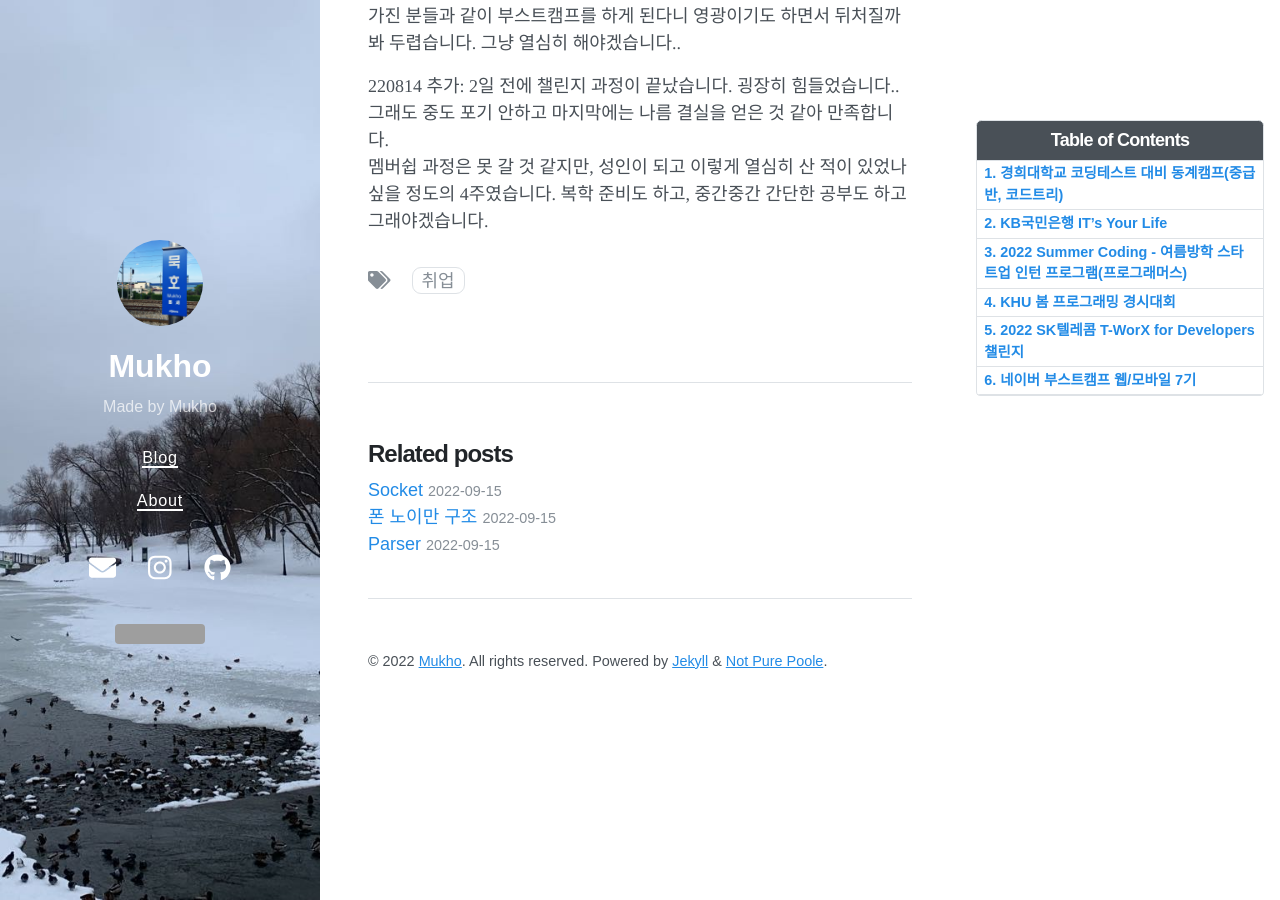
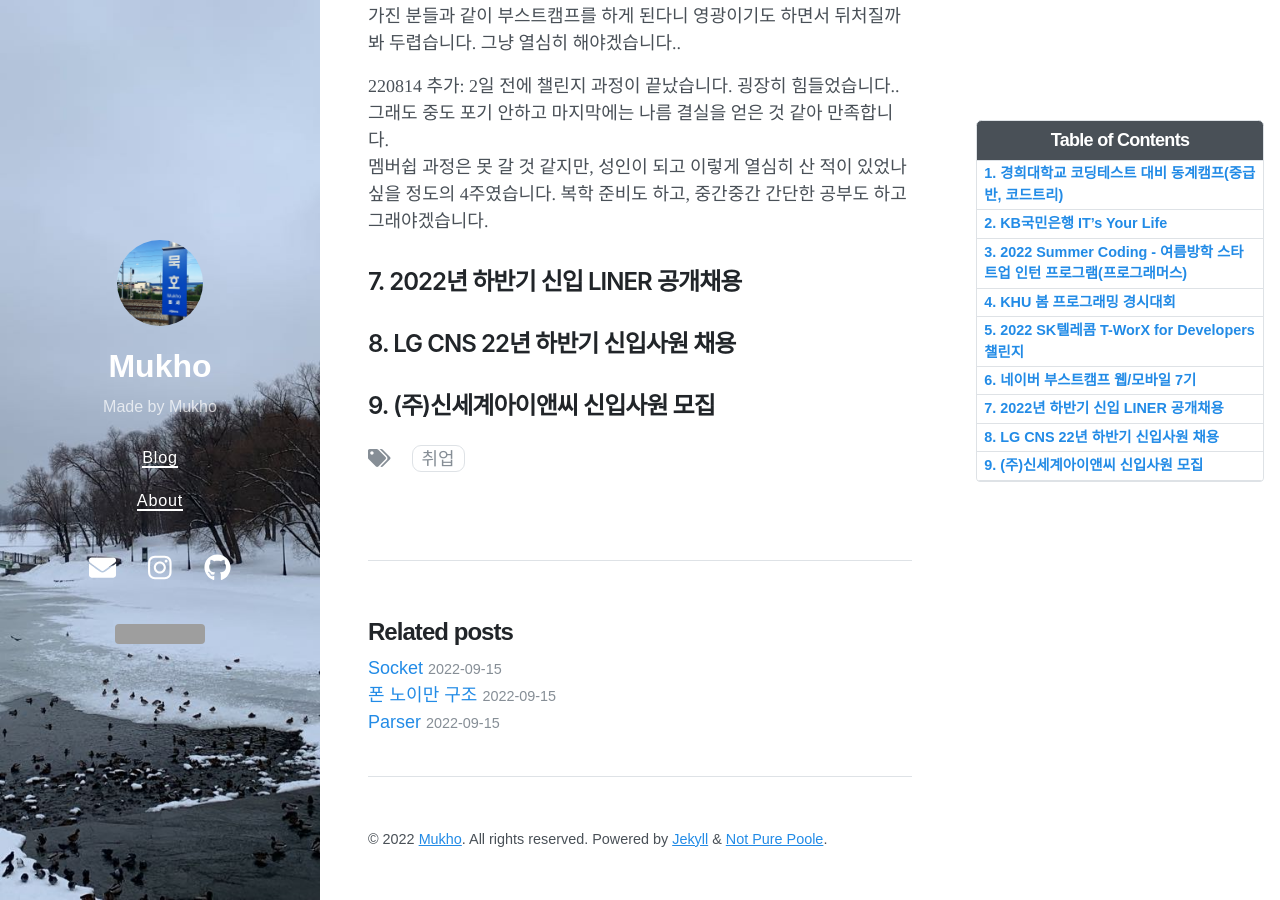
Before and after one commit to mukhoplus/mukhoplus.github.io, a Jekyll site: the page built from _posts/2022-06-08-묵호씨의 취업 도전기.md, in a window 1280 px wide and 900 px high, scrolled down 4494 px. Built offline with Jekyll 4.4.1, drawn with Linux system fonts in a browser that asks for light colours; nearby versions of some CDN libraries; comment, search, counter and statistics services are not loaded; some of the changed text lies outside the part shown; grey boxes are pictures that could not be loaded.

Commit message:
Update: 취업 도전기

```diff
--- a/_posts/2022-06-08-묵호씨의 취업 도전기.md
+++ b/_posts/2022-06-08-묵호씨의 취업 도전기.md
@@ -64,3 +64,9 @@ toc:  true
 
 220814 추가: 2일 전에 챌린지 과정이 끝났습니다. 굉장히 힘들었습니다.. 그래도 중도 포기 안하고 마지막에는 나름 결실을 얻은 것 같아 만족합니다.<br>
 멤버쉽 과정은 못 갈 것 같지만, 성인이 되고 이렇게 열심히 산 적이 있었나 싶을 정도의 4주였습니다. 복학 준비도 하고, 중간중간 간단한 공부도 하고 그래야겠습니다.
+
+## 7. 2022년 하반기 신입 LINER 공개채용
+
+## 8. LG CNS 22년 하반기 신입사원 채용
+
+## 9. (주)신세계아이앤씨 신입사원 모집
```
Also changed, not shown: other parts of _posts/2022-06-08-묵호씨의 취업 도전기.md (+1 -1 lines).
